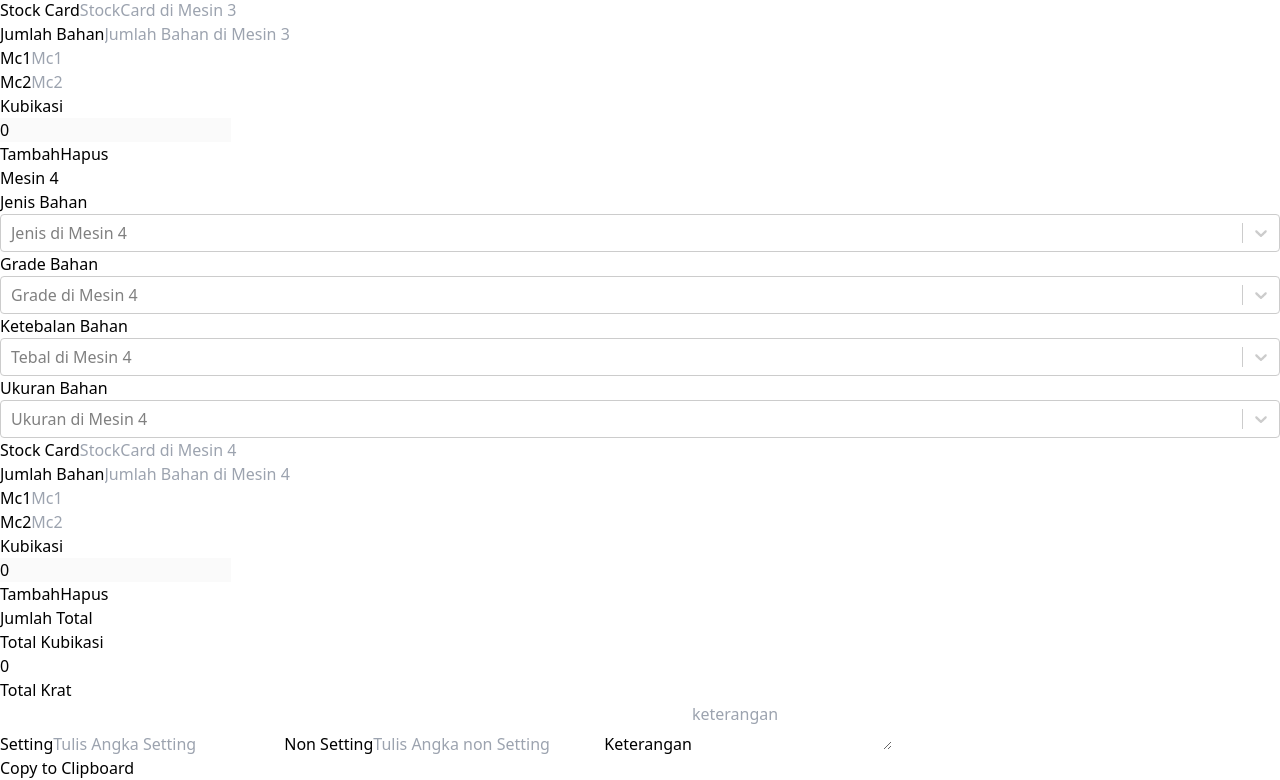
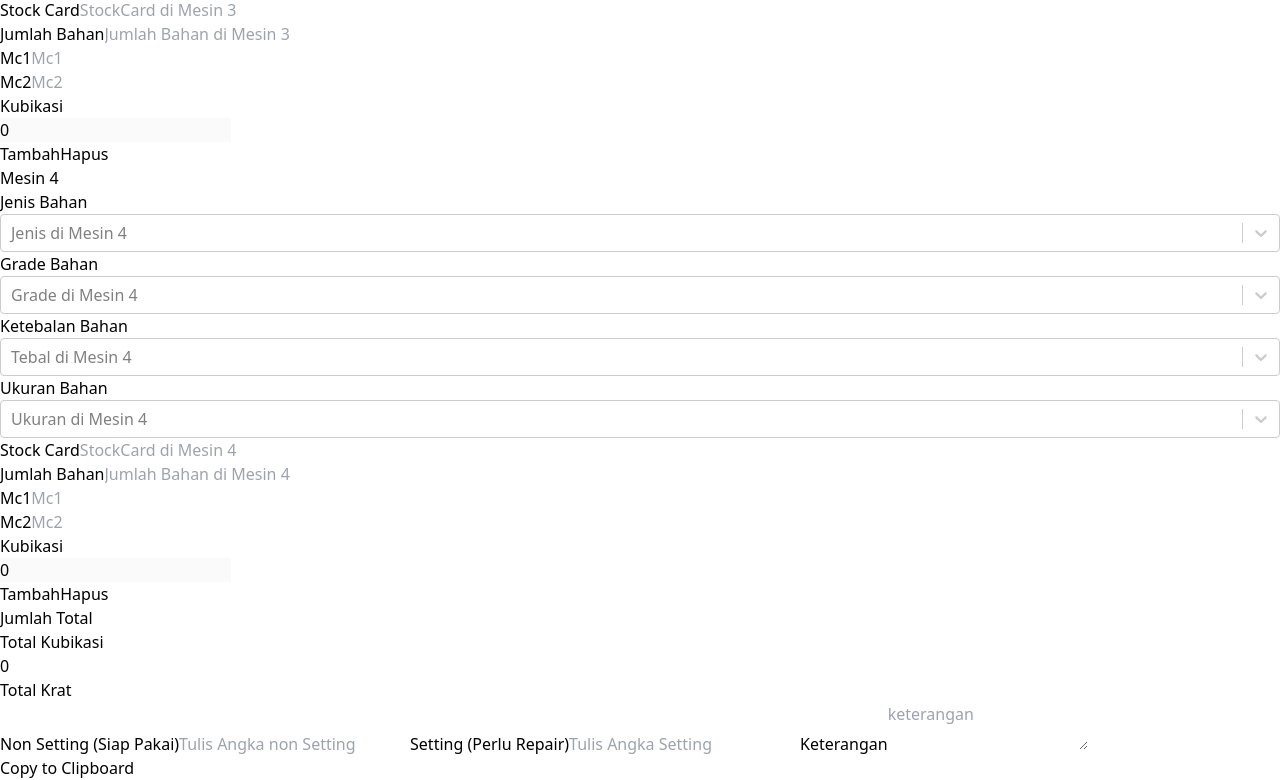
Before and after one commit to danilaudza/laphasildryer, a React (Vite) app: page / in a window 1280 px wide. Shown: the part 1216-1996 px from the top of the page. Built offline with nearby package versions, Linux system fonts and the light colour scheme.

Commit message:
[ADD] Keterangan pada setting (#5)

```diff
--- a/src/Components/Total.tsx
+++ b/src/Components/Total.tsx
@@ -36,21 +36,21 @@ const Total = ({ getKubikasi, getSetting, getKeterangan, res }) => {
           </div>
         ))}
       </div>
-      <label className="mb-1">Setting</label>
+      <label className="mb-1">Non Setting (Siap Pakai)</label>
+      <input
+        type="number"
+        className="border-2 rounded-md px-3 py-2 focus:outline-blue-600 mb-2"
+        placeholder="Tulis Angka non Setting"
+        value={nonSetting || ''}
+        onChange={(e) => setNonSetting(parseInt(e.target.value))}
+      />
+      <label className="mb-1">Setting (Perlu Repair)</label>
       <input
         type="number"
         className="border-2 rounded-md px-3 py-2 focus:outline-blue-600 mb-2"
         placeholder="Tulis Angka Setting"
         value={setting || ''}
         onChange={(e) => setSetting(parseInt(e.target.value))}
-      />
-      <label className="mb-1">Non Setting</label>
-      <input
-        type="number"
-        className="border-2 rounded-md px-3 py-2 focus:outline-blue-600 mb-2"
-        placeholder="Tulis Angka non Setting"
-        value={nonSetting || ''}
-        onChange={(e) => setNonSetting(parseInt(e.target.value))}
       />
       <label className="mb-1">Keterangan</label>
       <textarea
--- a/src/Pages/Front.tsx
+++ b/src/Pages/Front.tsx
@@ -100,8 +100,8 @@ const Front = () => {
       );
     });
     arr.push(`*Kubikasi Total*  : _${data.total.toFixed(2)}_ m³`);
-    arr.push(`*Non Setting*  : _${data.nosetting}_`);
-    arr.push(`*Setting*  : _${data.setting}_`);
+    arr.push(`*Non Setting* (Siap Pakai)  : _${data.nosetting}_`);
+    arr.push(`*Setting* (Perlu Repair) : _${data.setting}_`);
     arr.push(`*Keterangan* :\n${data.keterangan}`);
     return arr;
   };
```
Also changed, not shown: 1 other file (tests, documents, lock files or other folders).
